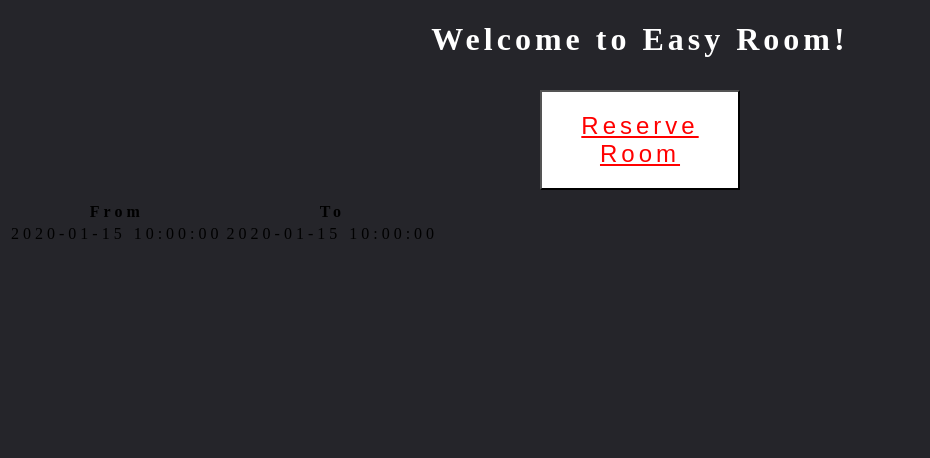
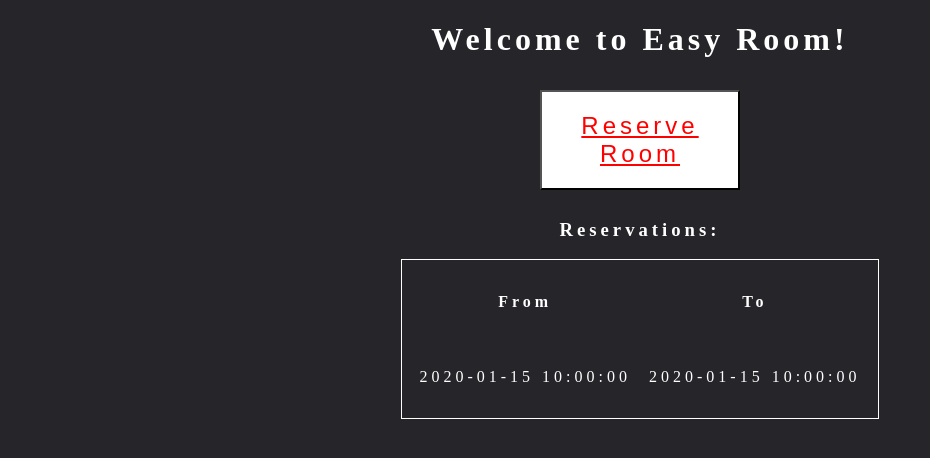
Before and after one commit to phiduo/easy-room, a Flask app: page / in a window 1280 px wide. Shown: the top 458 px of the page, without its empty margins (0-930 px from the left). Run offline with Flask 2, Linux system fonts and the light colour scheme; tables that the repository leaves empty hold one stand-in row (values such as "Sample post").

Commit message:
Tabelle beim Index formatiert

```diff
--- a/Website/static/css/index.css
+++ b/Website/static/css/index.css
@@ -24,12 +24,24 @@
     padding: 0.5em 1.5em;
     background-color: white;
     text-align: center;
-    /*box-shadow: inset 0 0 0 0 blue;
-    transition: ease-out 0.3s;
-    outline: none;*/
 }
 
 .text {
     color: red;
     background-color: white;
 }
+
+.table {
+    color: white;
+    text-align:center;
+    margin-left:auto ;
+    margin-right:auto;
+    border: 1px solid white;
+    height: 10em;
+    border-spacing: 16px 8px;
+}
+
+.t {
+    color: white;
+    text-align:center;
+}
--- a/Website/templates/index.html
+++ b/Website/templates/index.html
@@ -12,8 +12,10 @@
     <button class="btn"><a class="text" href="{{ url_for('getForm') }}">Reserve Room</a></button>
 </div>
 
-<table>
+<table class="table">
+
     <tr>
+        <h3 class="t">Reservations:</h3>
         <th>From</th>
         <th>To</th>
     </tr>
```
Also changed, not shown: Website/static/css/reservation.css (+12 -8 lines), Website/templates/reservation.html (+13 -11 lines).
